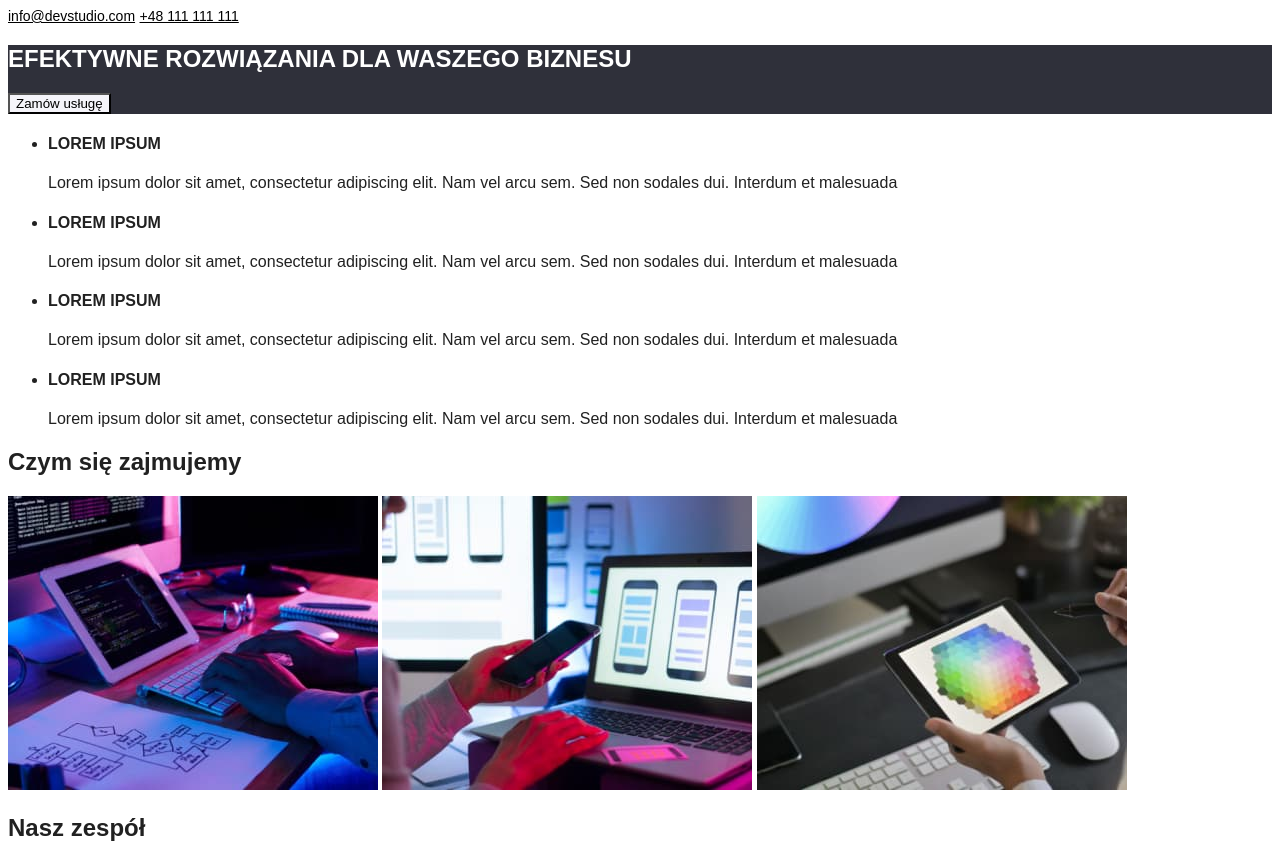
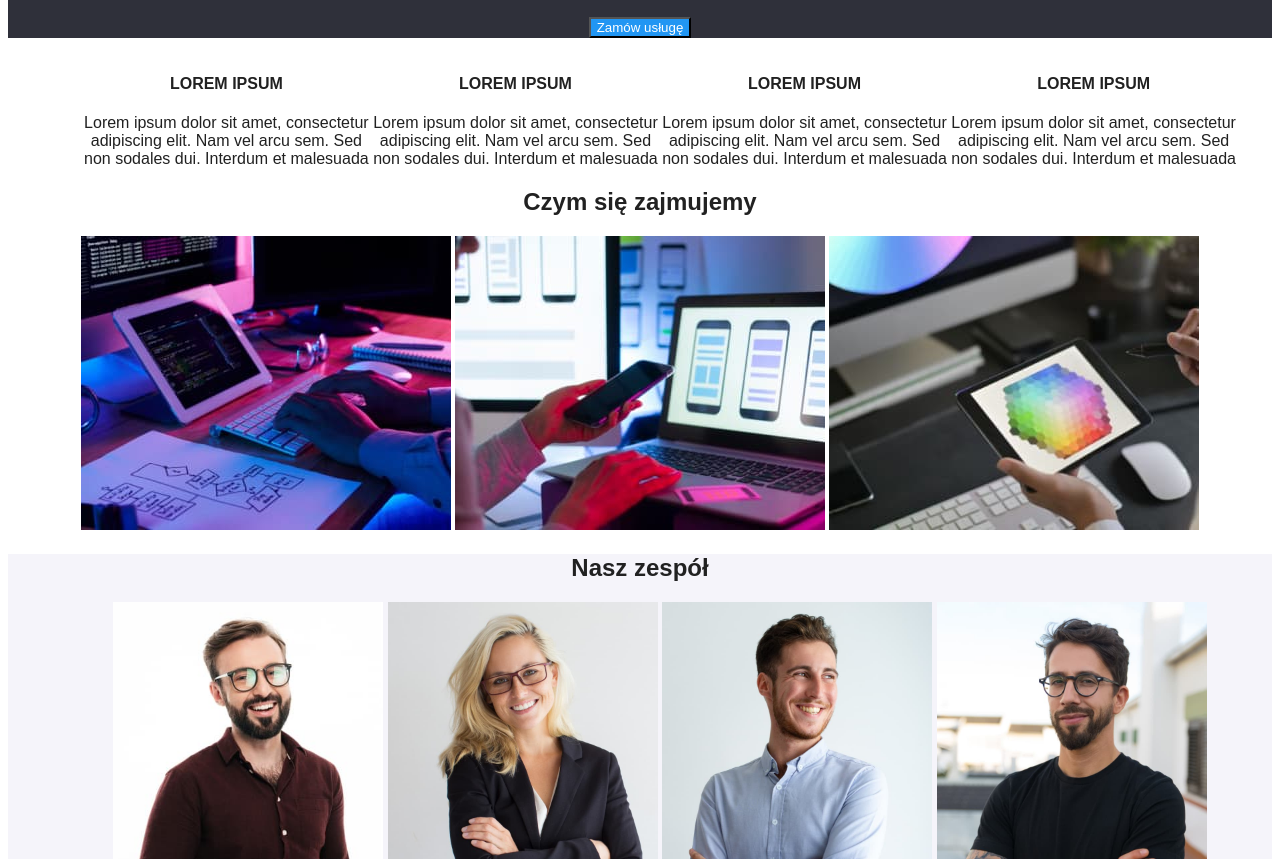
Before and after one commit to Mika90/goit-markup-hw-02, a plain HTML site: page index.html in a window 1280 px wide. Shown: the part 106-965 px from the top of the page. Drawn offline with Linux system fonts and the light colour scheme.

Commit message:
poprawki 4

```diff
--- a/css/styles.css
+++ b/css/styles.css
@@ -1,4 +1,5 @@
 :root {
+    --logo-start-color: #2196F3;
     --text-color: #212121;
     --link-color: black;
     --link-active-color: #2196F3;
@@ -23,6 +24,7 @@
     --picture-title-font-size: 16px;
     --picture-title-font-weight: 500;
     --picture-title-line-height: 1.17;
+    --our-team-container-color: #F5F4FA;
 }
 
 body {
@@ -30,14 +32,52 @@ body {
     color: var(--text-color);
 }
 
+.center {
+    text-align: center;
+}
+
+.inline {
+    display: inline;
+}
+
+.inline-block {
+    display: inline-block;
+}
+
+.pre {
+    white-space: pre;
+}
+
+.title {
+    text-align: center;
+}
+
+.our-team-container {
+    background-color: var(--our-team-container-color);
+}
+
+.our-team-element {
+    background-color: white;
+    display: inline-block;
+}
+
 .logo-link {
     font-family: "Raleway", sans-serif;
+}
+
+.logo-start {
+    color: var(--logo-start-color);
 }
 
 .button {
     background-color: var(--button-color);
     color: var(--button-text-color);
     cursor: pointer;
+}
+
+.order-button {
+    background-color: var(--button-active-color);
+    color: var(--button-active-text-color);
 }
 
 .button:hover, .button:focus {
@@ -47,6 +87,7 @@ body {
 
 .link {
     color: var(--link-color);
+    text-decoration: none;
 }
 
 .link:hover, .link:focus {
@@ -57,6 +98,7 @@ body {
     font-size: var(--header-link-font-size);
     font-weight: var(--header-link-font-weight);
     line-height: var(--header-link-line-height);
+    display: inline;
 }
 
 .portfolio-picture-title {
--- a/index.html
+++ b/index.html
@@ -13,12 +13,12 @@
 
 <body>
 <header>
-  <a class="link logo-link" href="index.html">WebStudio</a>
-  <nav>
-    <ul>
-      <li><a class="link header-link" href="">Agencja</a></li>
-      <li><a class="link header-link" href="portfolio.html">Portfolio</a></li>
-      <li><a class="link header-link" href="">Kontakt</a></li>
+  <a class="link logo-link" href="index.html"><span class="logo-start">Web</span>Studio</a>
+  <nav class="inline">
+    <ul class="inline">
+      <li class="header-link"><a class="link" href="">Agencja</a></li>
+      <li class="header-link"><a class="link" href="portfolio.html">Portfolio</a></li>
+      <li class="header-link"><a class="link header-link" href="">Kontakt</a></li>
     </ul>
   </nav>
   <a class="link header-link" href="mailto:info@devstudio.com">info@devstudio.com</a>
@@ -26,71 +26,73 @@
 </header>
 <main>
   <section class="background">
-    <h1>EFEKTYWNE ROZWIĄZANIA DLA WASZEGO BIZNESU</h1>
-    <button class="button" type="button">Zamów usługę</button>
+    <h1 class="title pre">EFEKTYWNE ROZWIĄZANIA
+      DLA WASZEGO BIZNESU</h1>
+    <div class="center">
+      <button class="order-button" type="button">Zamów usługę</button>
+    </div>
   </section>
   <section>
-    <ul>
-      <li>
+    <ul class="center">
+      <li class="inline-block">
         <h4>LOREM IPSUM</h4>
-        <span>Lorem ipsum dolor sit amet, consectetur adipiscing elit. Nam vel arcu sem. Sed non sodales
-                        dui. Interdum
-                        et malesuada</span>
+        <span class="pre">Lorem ipsum dolor sit amet, consectetur
+adipiscing elit. Nam vel arcu sem. Sed
+non sodales dui. Interdum et malesuada</span>
       </li>
-      <li>
+      <li class="inline-block">
         <h4>LOREM IPSUM</h4>
-        <span>Lorem ipsum dolor sit amet, consectetur adipiscing elit. Nam vel arcu sem. Sed non sodales
-                        dui. Interdum
-                        et malesuada</span>
+        <span class="pre">Lorem ipsum dolor sit amet, consectetur
+adipiscing elit. Nam vel arcu sem. Sed
+non sodales dui. Interdum et malesuada</span>
       </li>
-      <li>
+      <li class="inline-block">
         <h4>LOREM IPSUM</h4>
-        <span>Lorem ipsum dolor sit amet, consectetur adipiscing elit. Nam vel arcu sem. Sed non sodales
-                        dui. Interdum
-                        et malesuada</span>
+        <span class="pre">Lorem ipsum dolor sit amet, consectetur
+adipiscing elit. Nam vel arcu sem. Sed
+non sodales dui. Interdum et malesuada</span>
       </li>
-      <li>
+      <li class="inline-block">
         <h4>LOREM IPSUM</h4>
-        <span>Lorem ipsum dolor sit amet, consectetur adipiscing elit. Nam vel arcu sem. Sed non sodales
-                        dui. Interdum
-                        et malesuada</span>
+        <span class="pre">Lorem ipsum dolor sit amet, consectetur
+adipiscing elit. Nam vel arcu sem. Sed
+non sodales dui. Interdum et malesuada</span>
       </li>
-
     </ul>
   </section>
 
-  <section>
+  <section class="center">
     <h2>Czym się zajmujemy</h2>
-    <img alt="Laptop na fioletowym tle" height="294" src="images/laptop.jpg" width="370" />
-    <img alt="Telefon z tabletem" height="294" src="images/telefon.jpg" width="370" />
-    <img alt="Barwy z tabletem" height="294" src="images/tablet.jpg" width="370" />
+    <img class="inline" alt="Laptop na fioletowym tle" height="294" src="images/laptop.jpg" width="370" />
+    <img class="inline" alt="Telefon z tabletem" height="294" src="images/telefon.jpg" width="370" />
+    <img class="inline" alt="Barwy z tabletem" height="294" src="images/tablet.jpg" width="370" />
   </section>
 
-  <section>
+  <section class="our-team-container center">
     <h2>Nasz zespół</h2>
     <ul>
-      <li>
+      <li class="our-team-element">
         <img alt="Product Designer" height="260" src="images/John Doe.jpg" width="270" />
         <div class="picture-title">
           <b>John Doe</b>
         </div>
         <div class="picture-work">Product Designer</div>
       </li>
-      <li>
+      <li class="our-team-element">
         <img alt="Frontend Developer" height="260" src="images/frontend.jpg" width="270" />
         <div class="picture-title">
           <b>John Doe</b>
         </div>
         <div class="picture-work">Fronted Developer</div>
       </li>
-      <li>
+      <li class="our-team-element">
         <img alt="Marketing" height="260" src="images/marketing.jpg" width="270" />
         <div class="picture-title">
           <b>John Doe</b>
         </div>
         <div class="picture-work">Marketing</div>
       </li>
-      <li>
+      <li class="our-team-element">
         <img alt="Ul Designer" height="260" src="images/designer.jpg" width="270" />
         <div class="picture-title">
           <b>John Doe</b>
@@ -101,7 +103,7 @@
   </section>
 </main>
 <footer class="background">
-  <a class="logo-link link" href="/">WebStudio</a>
+  <a class="logo-link link" href="/"><span class="logo-start">Web</span>Studio</a>
   <address>
     m.Warszawa, <br />
     Aleje Jerozolimskie, 21, <br />
```
Also changed, not shown: portfolio.html (+17 -18 lines).
